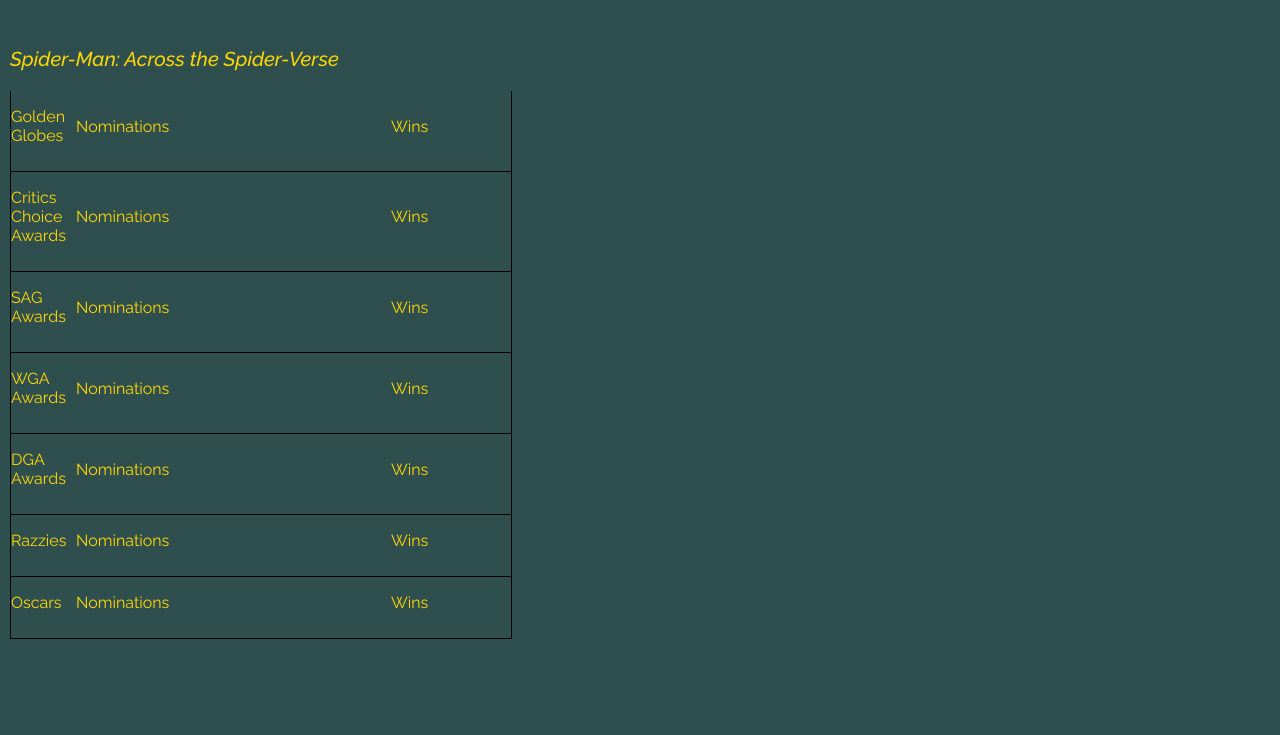
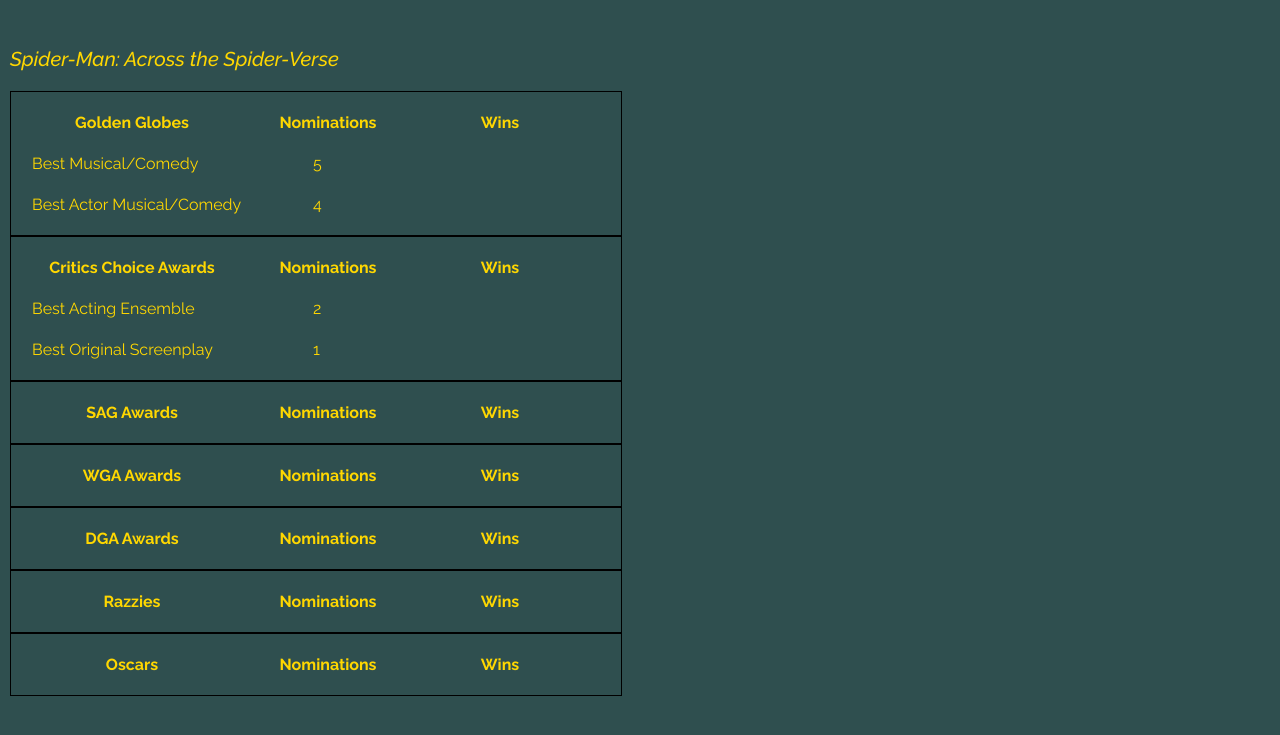
Before and after one commit to Tadler92/Awards-Draft, a plain HTML site: page info-pages/across-spiderverse-info.html in a window 1280 px wide. Shown: the part 83-818 px from the top of the page. Drawn offline with Linux system fonts and the light colour scheme.

Commit message:
Changed table on individual film page with new JS for adding awards info

```diff
--- a/info-pages/across-spiderverse-info.html
+++ b/info-pages/across-spiderverse-info.html
@@ -14,6 +14,7 @@
   <link rel="stylesheet" href="../styles/awards-draft-site.css">
   <link rel="stylesheet" href="../styles/site-header.css">
   <link rel="stylesheet" href="../styles/site-general.css">
+  <link rel="stylesheet" href="../styles/info-pages.css">
 </head>
 
 <body>
@@ -37,132 +38,156 @@
     Spider-Man: Across the Spider-Verse
   </p>
 
-  <div class="user-info">
-    <div class="award-show">
-      <p>
-        Golden Globes
-      </p>
-    </div>
-    <div class="nominations">
-      <p>
-        Nominations
-      </p>
-    </div>
-    <div class="wins">
-      <p>
-        Wins
-      </p>
-    </div>
+  <!-- <div class="user-info" id="golden-globes"> -->
+  <div id="golden-globes">
+
+    <table class="awards-table">
+      <thead>
+        <tr>
+          <th>Golden Globes</th>
+          <th class="film-column">Nominations</th>
+          <th>Wins</th>
+        </tr>
+      </thead>
+      <tbody id="globes-table">
+        <!-- <tr>
+          <td></td>
+          <td></td>
+          <td></td>
+        </tr> -->
+      </tbody>
+    </table>
+
   </div>
 
-  <div class="user-info">
-    <div class="award-show">
-      <p>
-        Critics Choice Awards
-      </p>
-    </div>
-    <div class="nominations">
-      <p>
-        Nominations
-      </p>
-    </div>
-    <div class="wins">
-      <p>
-        Wins
-      </p>
-    </div>
+  <!-- <div class="user-info" id="critics-choice"> -->
+  <div id="critics-choice">
+
+    <table class="awards-table">
+      <thead>
+        <tr>
+          <th>Critics Choice Awards</th>
+          <th class="film-column">Nominations</th>
+          <th>Wins</th>
+        </tr>
+      </thead>
+      <tbody id="critics-table">
+        <!-- <tr>
+          <td></td>
+          <td></td>
+          <td></td>
+        </tr> -->
+      </tbody>
+    </table>
+
   </div>
 
-  <div class="user-info">
-    <div class="award-show">
-      <p>
-        SAG Awards
-      </p>
-    </div>
-    <div class="nominations">
-      <p>
-        Nominations
-      </p>
-    </div>
-    <div class="wins">
-      <p>
-        Wins
-      </p>
-    </div>
+  <!-- <div class="user-info" id="sag-awards"> -->
+  <div id="sag-awards">
+
+    <table class="awards-table">
+      <thead>
+        <tr>
+          <th>SAG Awards</th>
+          <th class="film-column">Nominations</th>
+          <th>Wins</th>
+        </tr>
+      </thead>
+      <tbody id="sag-table">
+        <!-- <tr>
+          <td></td>
+          <td></td>
+          <td></td>
+        </tr> -->
+      </tbody>
+    </table>
   </div>
 
-  <div class="user-info">
-    <div class="award-show">
-      <p>
-        WGA Awards
-      </p>
-    </div>
-    <div class="nominations">
-      <p>
-        Nominations
-      </p>
-    </div>
-    <div class="wins">
-      <p>
-        Wins
-      </p>
-    </div>
+  <!-- <div class="user-info" id="wga-awards"> -->
+  <div id="wga-awards">
+
+    <table class="awards-table">
+      <thead>
+        <tr>
+          <th>WGA Awards</th>
+          <th class="film-column">Nominations</th>
+          <th>Wins</th>
+        </tr>
+      </thead>
+      <tbody id="wga-table">
+        <!-- <tr>
+          <td></td>
+          <td></td>
+          <td></td>
+        </tr> -->
+      </tbody>
+    </table>
   </div>
 
-  <div class="user-info">
-    <div class="award-show">
-      <p>
-        DGA Awards
-      </p>
-    </div>
-    <div class="nominations">
-      <p>
-        Nominations
-      </p>
-    </div>
-    <div class="wins">
-      <p>
-        Wins
-      </p>
-    </div>
+  <!-- <div class="user-info" id="dga-awards"> -->
+  <div id="dga-awards">
+
+    <table class="awards-table">
+      <thead>
+        <tr>
+          <th>DGA Awards</th>
+          <th class="film-column">Nominations</th>
+          <th>Wins</th>
+        </tr>
+      </thead>
+      <tbody id="dga-table">
+        <!-- <tr>
+          <td></td>
+          <td></td>
+          <td></td>
+        </tr> -->
+      </tbody>
+    </table>
   </div>
 
-  <div class="user-info">
-    <div class="award-show">
-      <p>
-        Razzies
-      </p>
-    </div>
-    <div class="nominations">
-      <p>
-        Nominations
-      </p>
-    </div>
-    <div class="wins">
-      <p>
-        Wins
-      </p>
-    </div>
+  <!-- <div class="user-info" id="razzies"> -->
+  <div id="razzies">
+
+    <table class="awards-table">
+      <thead>
+        <tr>
+          <th>Razzies</th>
+          <th class="film-column">Nominations</th>
+          <th>Wins</th>
+        </tr>
+      </thead>
+      <tbody id="razzies-table">
+        <!-- <tr>
+          <td></td>
+          <td></td>
+          <td></td>
+        </tr> -->
+      </tbody>
+    </table>
   </div>
 
-  <div class="user-info">
-    <div class="award-show">
-      <p>
-        Oscars
-      </p>
-    </div>
-    <div class="nominations">
-      <p>
-        Nominations
-      </p>
-    </div>
-    <div class="wins">
-      <p>
-        Wins
-      </p>
-    </div>
+  <!-- <div class="user-info" id="oscars"> -->
+  <div id="oscars">
+
+    <table class="awards-table">
+      <thead>
+        <tr>
+          <th>Oscars</th>
+          <th class="film-column">Nominations</th>
+          <th>Wins</th>
+        </tr>
+      </thead>
+      <tbody id="oscars-table">
+        <!-- <tr>
+          <td></td>
+          <td></td>
+          <td></td>
+        </tr> -->
+      </tbody>
+    </table>
   </div>
 
+  <script src="../scripts/info-pages.js"></script>
 </body>
 
 </html>
--- a/scripts/info-pages.js
+++ b/scripts/info-pages.js
@@ -13,57 +13,60 @@ const air = {
 }
 
 // Putting Above info onto page:
-// const globesNomDiv = document.querySelector('#golden-globes .nominations');
-// const globesWinsDiv = document.querySelector('#golden-globes .wins');
-const globesTbody = document.querySelector('#globes-table');
-const globesPoints = Object.values(air.Globes);
-const criticsTbody = document.querySelector('#critics-table');
-const criticsPoints = Object.values(air.Critics);
+
+const airGlobesTbody = document.querySelector('#globes-table');
+const airGlobesPoints = Object.values(air.Globes);
+const airCriticsTbody = document.querySelector('#critics-table');
+const airCriticsPoints = Object.values(air.Critics);
 
 function putInfoOnPage() {
   // const nom1 = document.createElement('p');
-  const globesRow1 = document.createElement('tr');
-  const globesCatTD1 = document.createElement('td');
-  const globesNomTD1 = document.createElement('td');
-  const globesWinTD1 = document.createElement('td');
-  globesCatTD1.innerText = 'Best Musical/Comedy';
-  globesRow1.appendChild(globesCatTD1);
-  globesNomTD1.innerText = `${globesPoints[0]}`;
-  globesRow1.appendChild(globesNomTD1);
-  globesRow1.appendChild(globesWinTD1);
-  globesTbody.appendChild(globesRow1);
+  const airGlobesRow1 = document.createElement('tr');
+  const airGlobesCatTD1 = document.createElement('td');
+  const airGlobesNomTD1 = document.createElement('td');
+  const airGlobesWinTD1 = document.createElement('td');
+  airGlobesCatTD1.innerText = 'Best Musical/Comedy';
+  airGlobesRow1.appendChild(airGlobesCatTD1);
+  airGlobesNomTD1.innerText = `${airGlobesPoints[0]}`;
+  airGlobesNomTD1.classList.add('nom-column');
+  airGlobesRow1.appendChild(airGlobesNomTD1);
+  airGlobesRow1.appendChild(airGlobesWinTD1);
+  airGlobesTbody.appendChild(airGlobesRow1);
   // const nom2 = document.createElement('p');
-  const globesRow2 = document.createElement('tr');
-  const globesCatTD2 = document.createElement('td');
-  const globesNomTD2 = document.createElement('td');
-  const globesWinTD2 = document.createElement('td');
-  globesCatTD2.innerText = 'Best Actor Musical/Comedy';
-  globesRow2.appendChild(globesCatTD2);
-  globesNomTD2.innerText = `${globesPoints[1]}`;
-  globesRow2.appendChild(globesNomTD2);
-  globesRow2.appendChild(globesWinTD2);
-  globesTbody.appendChild(globesRow2);
+  const airGlobesRow2 = document.createElement('tr');
+  const airGlobesCatTD2 = document.createElement('td');
+  const airGlobesNomTD2 = document.createElement('td');
+  const airGlobesWinTD2 = document.createElement('td');
+  airGlobesCatTD2.innerText = 'Best Actor Musical/Comedy';
+  airGlobesRow2.appendChild(airGlobesCatTD2);
+  airGlobesNomTD2.innerText = `${airGlobesPoints[1]}`;
+  airGlobesNomTD2.classList.add('nom-column');
+  airGlobesRow2.appendChild(airGlobesNomTD2);
+  airGlobesRow2.appendChild(airGlobesWinTD2);
+  airGlobesTbody.appendChild(airGlobesRow2);
   // nom2.innerText = `Best Actor Musical/Comedy   ${globesPoints[1]}`;
   // globesNomDiv.appendChild(nom2);
-  const criticsRow1 = document.createElement('tr');
-  const criticsCatTD1 = document.createElement('td');
-  const criticsNomTD1 = document.createElement('td');
-  const criticsWinTD1 = document.createElement('td');
-  criticsCatTD1.innerText = 'Best Musical/Comedy';
-  criticsRow1.appendChild(criticsCatTD1);
-  criticsNomTD1.innerText = `${criticsPoints[0]}`;
-  criticsRow1.appendChild(criticsNomTD1);
-  criticsRow1.appendChild(criticsWinTD1);
-  criticsTbody.appendChild(criticsRow1);
+  const airCriticsRow1 = document.createElement('tr');
+  const airCriticsCatTD1 = document.createElement('td');
+  const airCriticsNomTD1 = document.createElement('td');
+  const airCriticsWinTD1 = document.createElement('td');
+  airCriticsCatTD1.innerText = 'Best Acting Ensemble';
+  airCriticsRow1.appendChild(airCriticsCatTD1);
+  airCriticsNomTD1.innerText = `${airCriticsPoints[0]}`;
+  airCriticsNomTD1.classList.add('nom-column');
+  airCriticsRow1.appendChild(airCriticsNomTD1);
+  airCriticsRow1.appendChild(airCriticsWinTD1);
+  airCriticsTbody.appendChild(airCriticsRow1);
   // const nom2 = document.createElement('p');
-  const criticsRow2 = document.createElement('tr');
-  const criticsCatTD2 = document.createElement('td');
-  const criticsNomTD2 = document.createElement('td');
-  const criticsWinTD2 = document.createElement('td');
-  criticsCatTD2.innerText = 'Best Actor Musical/Comedy';
-  criticsRow2.appendChild(criticsCatTD2);
-  criticsNomTD2.innerText = `${criticsPoints[1]}`;
-  criticsRow2.appendChild(criticsNomTD2);
-  criticsRow2.appendChild(criticsWinTD2);
-  criticsTbody.appendChild(criticsRow2);
+  const airCriticsRow2 = document.createElement('tr');
+  const airCriticsCatTD2 = document.createElement('td');
+  const airCriticsNomTD2 = document.createElement('td');
+  const airCriticsWinTD2 = document.createElement('td');
+  airCriticsCatTD2.innerText = 'Best Original Screenplay';
+  airCriticsRow2.appendChild(airCriticsCatTD2);
+  airCriticsNomTD2.innerText = `${airCriticsPoints[1]}`;
+  airCriticsNomTD2.classList.add('nom-column');
+  airCriticsRow2.appendChild(airCriticsNomTD2);
+  airCriticsRow2.appendChild(airCriticsWinTD2);
+  airCriticsTbody.appendChild(airCriticsRow2);
 }
--- a/styles/awards-draft-site.css
+++ b/styles/awards-draft-site.css
@@ -160,7 +160,7 @@ table {
 .film-column {
   width: 100px;
   /* border: 100px; */
-  padding-right: 60px;
+  padding-left: 25px;
   white-space: nowrap;
 }
 
--- a/styles/info-pages.css
+++ b/styles/info-pages.css
@@ -1,8 +1,22 @@
 .awards-table {
+  border: 1px solid black;
   width: 100px;
   /* border: 100px; */
   margin-left: 0;
   /* padding-right: 60px; */
   border-spacing: 20px;
   white-space: nowrap;
+  table-layout: fixed;
 }
+
+td,
+th {
+  width: 200px;
+}
+
+.nom-column {
+  width: 100px;
+  /* border: 100px; */
+  padding-left: 60px;
+  white-space: nowrap;
+}
```
Also changed, not shown: info-pages/air-info.html (+99 -112 lines).
